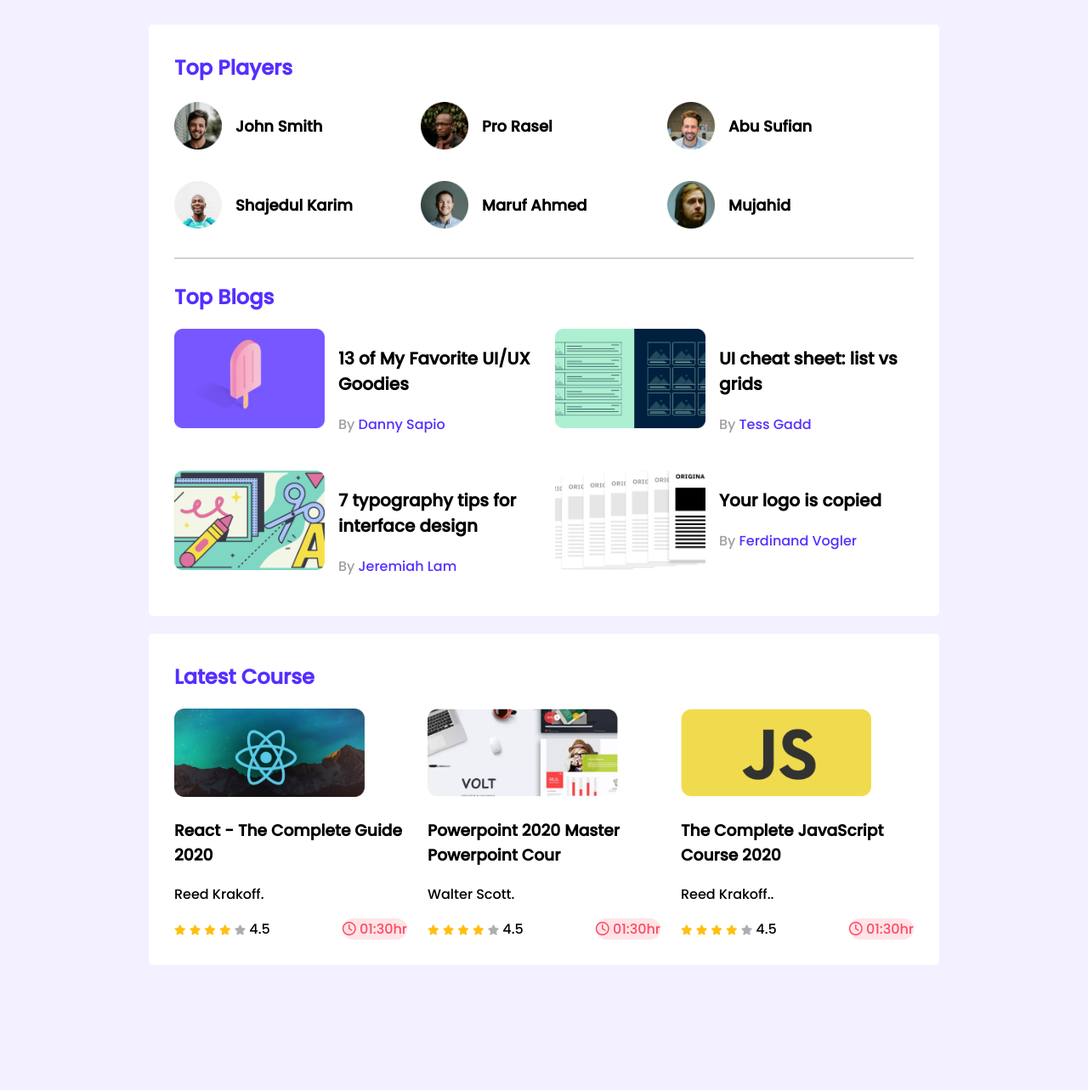
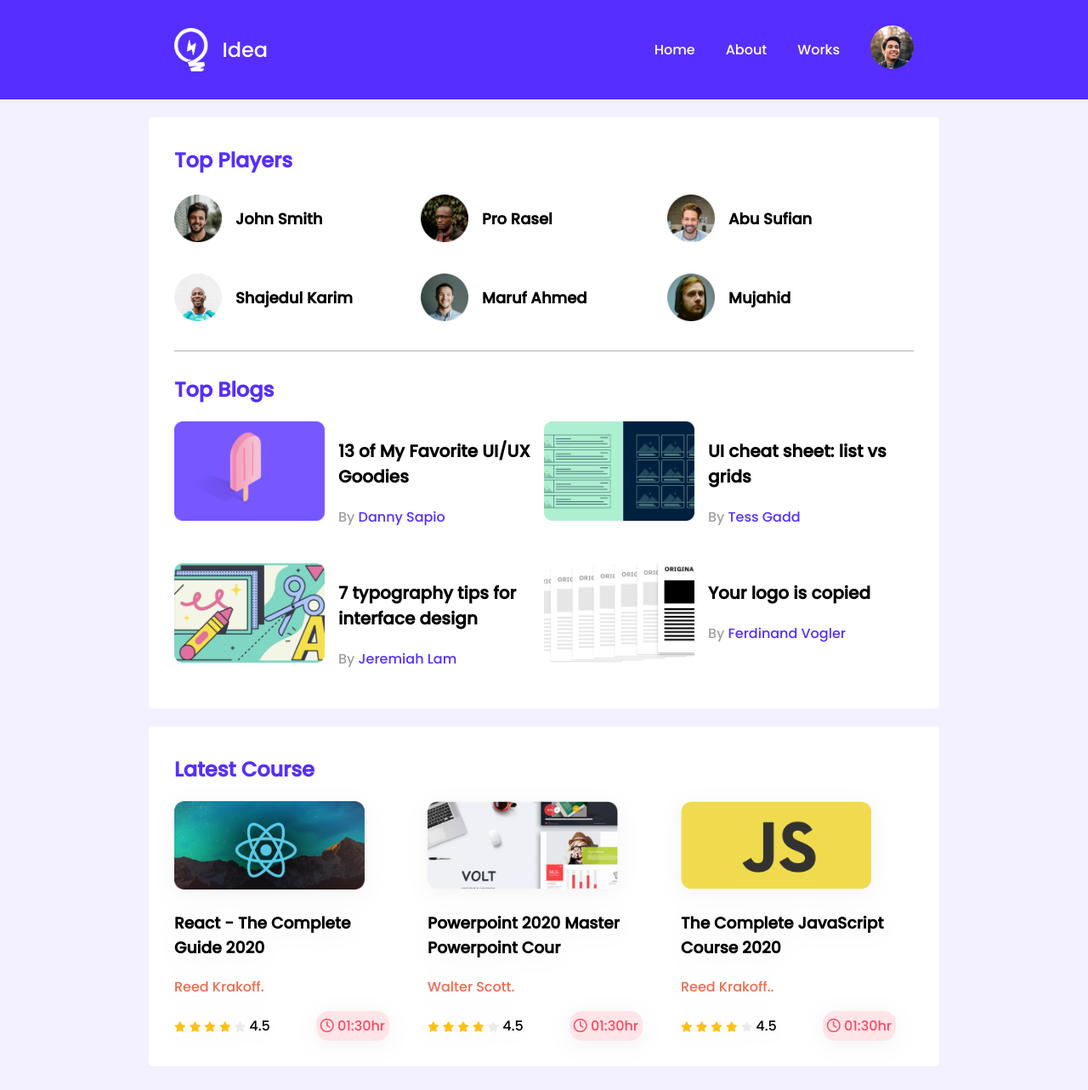
Before and after one commit to kawsarhossen1/leader-board, a plain HTML site: page index.html in a window 1280 px wide. Shown: the whole page at 85% size. Before the commit the page ends 1144 px from the top, so only its background shows below. Drawn offline with Linux system fonts and the light colour scheme.

Commit message:
header added

```diff
--- a/index.html
+++ b/index.html
@@ -15,7 +15,18 @@
 <body>
     <!-- header strt -->
     <header>
-
+        <div class="header">
+            <div class="logo">
+                <!-- <i class="far fa-lightbulb"></i> -->
+                <img src="images/icons/logo.png" alt="" />
+                <p>Idea</p>
+            </div>
+            <div class="nav">
+                <p><a href="">Home</a></p>
+                <p><a href="">About</a></p>
+                <p><a href="">Works</a></p>
+                <img src="images/icons/profile.png" alt="" />
+            </div>
     </header>
     <!-- header end -->
     <main>
--- a/leader.css
+++ b/leader.css
@@ -1,10 +1,13 @@
 /* fonts */
 @import url('https://fonts.googleapis.com/css2?family=Poppins:wght@500&display=swap');
+@import url("https://fonts.googleapis.com/css2?family=Roboto:wght@500&display=swap");
+
 
 /* common styels or utilities*/
 body{
     font-family: 'Poppins', sans-serif;
     background-color: #F3F1FF;
+    margin: 0 0 28px 0;
 }
 main{
     display: flex;
@@ -23,8 +26,56 @@ hr{
     margin-bottom: 27px;
 
 }
+/* Heading Nav Bar */
+
+header{
+    background-color: #562eff;
+    display: flex;
+    justify-content: center;
+}
+.header{
+    width: 870px;
+    color: white;
+     display: flex;
+     justify-content: space-between;
+     align-items: center;
+    padding: 17px 0;
+}
+
+.logo{
+    font-size: 24px;
+    display: flex;
+    align-items: center;
+}
+
+.logo img{
+    width: 40.42px;
+    height: 51px;
+    margin-right: 16px;
+}
+
+.nav{
+    display: flex;
+}
+
+.nav a{
+    text-decoration: none;
+    color: white;
+    font-size: 16px;
+}
+
+.nav p{
+    margin-left: 36px;
+}
+
+.nav img{
+    width: 51px;
+    height: 51px;
+    margin-left: 36px;
+}
 
 /* top players style */
+
 .top-players{
     margin-bottom: 30px;
 }
@@ -55,7 +106,7 @@ hr{
 .blogs{
     display: grid;
     grid-template-columns: repeat(2, 1fr);
-    grid-gap: 26px;
+    grid-row-gap: 26px;
 }
 .blog{
     display: flex;
@@ -88,9 +139,24 @@ hr{
     grid-column-gap: 24px;
 }
 
+.course {
+    width: 253px;
+    filter: drop-shadow(0px 5.34229px 13.3557px rgba(0, 0, 0, 0.05));
+  }
+
 .course .course-banner img{
     width: 224px;
     height: 104px;
+}
+
+.course-author {
+    color: #ed6b4f;
+    font-weight: 400;
+  }
+
+  .course-rating {
+    display: flex;
+    align-items: center;
   }
 .course-info{
     display: flex;
@@ -105,6 +171,7 @@ hr{
 }
 .fa-star.empty{
     color: #AEAEAE;
+    opacity: 0.25;
 }
 
 /* Course duration */
@@ -114,6 +181,10 @@ hr{
     background: #FFE4E8;
     border-radius: 14.6913px;
     color: #FF4A60;
+    padding: 5px;
+    margin-left: 31px;
+
+
 }
 
 /* Media Queries */
@@ -121,27 +192,47 @@ hr{
 /* Mobile Devices */
 
 @media only screen and (max-width:688px) {
-    .container{
+    .container {
+        padding: 0 0 30px 0;
+      }
+      .container,
+      header {
         width: 100%;
       }
-    .players, .blogs, .courses{
+      .nav p, .nav img {
+        margin-left: 0.8em;
+      }
+      .players, .blogs, .courses {
         grid-template-columns: repeat(1, 1fr);
       }
-    .player, .blog{
+      .player, .blog {
         flex-direction: column;
+        justify-content: center;
+      }
+      .blog {
+        align-items: center;
+      }
+      .courses {
+        display: flex;
+        flex-direction: column;
+        align-items: center;
+      }
+      .course {
+        margin-bottom: 2em;
       }
 }
 
 /* tablet devices */
 
 @media only screen and (min-width: 688px) and (max-width: 992px) {
-    .container{
+    .container, header {
       width: 100%;
     }
-    .players, .courses{
+    .players, .courses {
       grid-template-columns: repeat(2, 1fr);
     }
-    .blogs{
+
+    .blogs {
       grid-template-columns: repeat(1, 1fr);
     }
 
```
Lines whose indentation alone changed are shown as unchanged.
